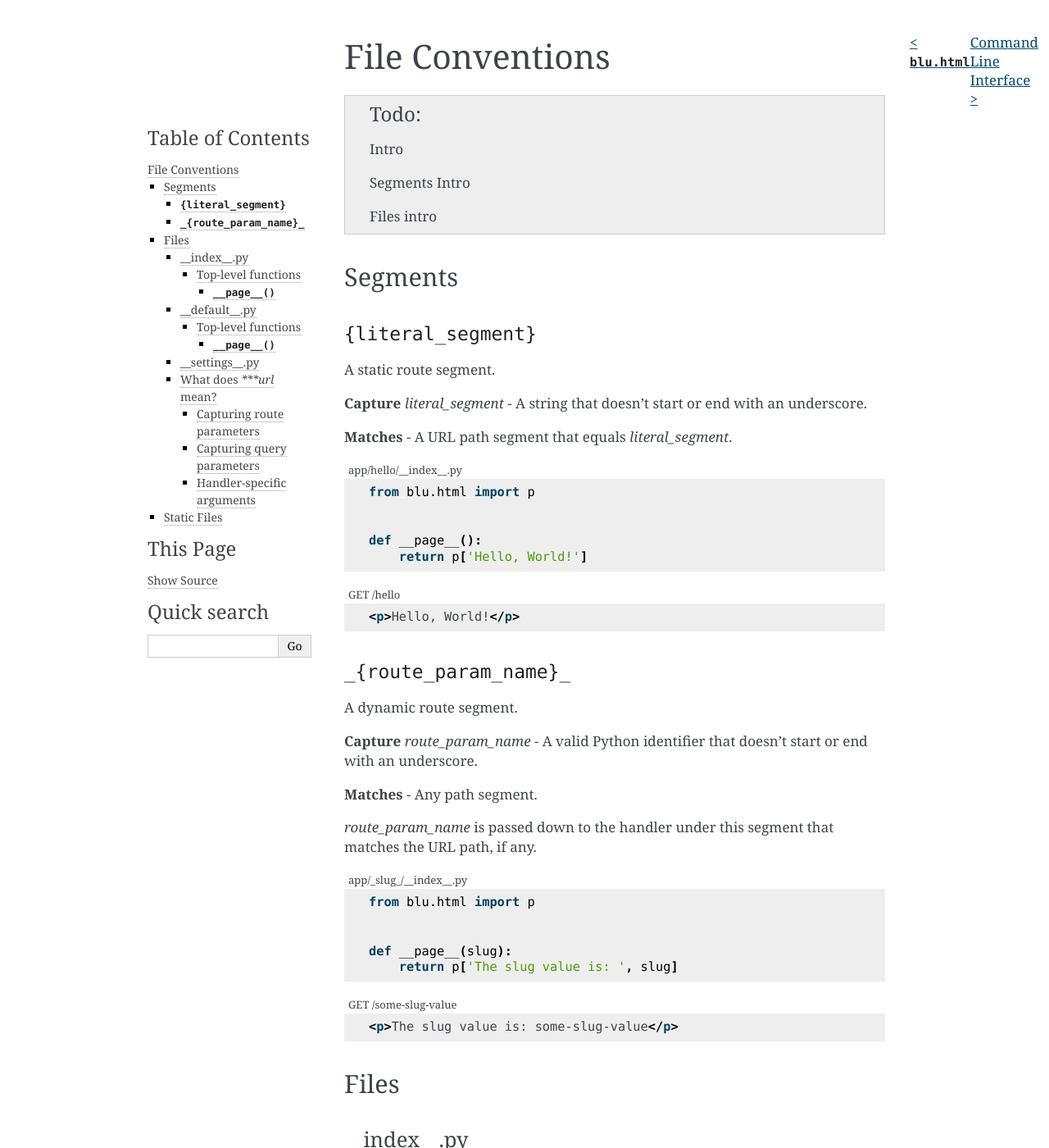
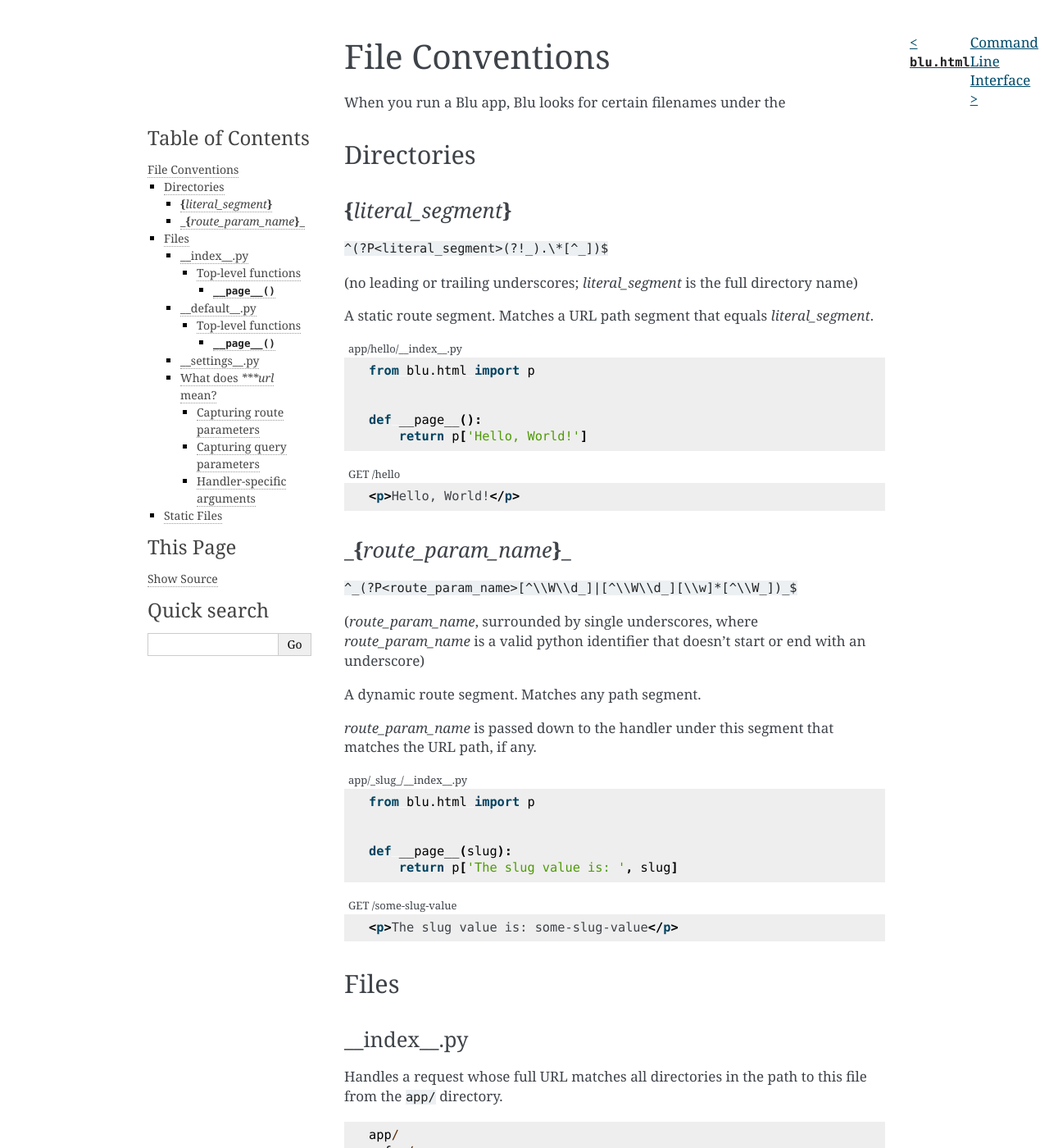
Before and after one commit to johnlarson/blu, a Sphinx documentation site: the page built from docs/api-reference/file-conventions.rst, in a window 1280 px wide and 1400 px high. Shown: the whole window at 82% size. Built offline with Sphinx 7.4.7, drawn with Linux system fonts in a browser that asks for light colours; some of the changed text lies outside the part shown.

Commit message:
progress

```diff
--- a/docs/api-reference/file-conventions.rst
+++ b/docs/api-reference/file-conventions.rst
@@ -1,28 +1,20 @@
 File Conventions
 ================
 
-.. todo::
-
-    Intro
-
-    Segments Intro
-
-    Files intro
+When you run a Blu app, Blu looks for certain filenames under the
 
 
+Directories
+-----------
 
+**{**\ *literal_segment*\ **}**
++++++++++++++++++++
 
-Segments
---------
+``^(?P<literal_segment>(?!_).\*[^_])$``
 
-``{literal_segment}``
-+++++++++++++++++++++
+(no leading or trailing underscores; *literal_segment* is the full directory name)
 
-A static route segment.
-
-**Capture** *literal_segment* - A string that doesn't start or end with an underscore.
-
-**Matches** - A URL path segment that equals *literal_segment*.
+A static route segment. Matches a URL path segment that equals *literal_segment*.
 
 .. code-block:: python
     :caption: app/hello/__index__.py
@@ -38,14 +30,14 @@ A static route segment.
 
     <p>Hello, World!</p>
 
-``_{route_param_name}_``
-++++++++++++++++++++++++
+**_{**\ *route_param_name*\ **}_**
+++++++++++++++++++++++++++++++++++
 
-A dynamic route segment.
+``^_(?P<route_param_name>[^\\W\\d_]|[^\\W\\d_][\\w]*[^\\W_])_$``
 
-**Capture** *route_param_name* - A valid Python identifier that doesn't start or end with an underscore.
+(*route_param_name*, surrounded by single underscores, where *route_param_name* is a valid python identifier that doesn't start or end with an underscore)
 
-**Matches** - Any path segment.
+A dynamic route segment. Matches any path segment.
 
 *route_param_name* is passed down to the handler under this segment that matches the URL path, if any.
 
@@ -69,11 +61,7 @@ Files
 __index__.py
 ++++++++++++
 
-Handle a request whose URL matches the path to this file from the ``app/`` directory.
-
-**Location** - Under a segment directory.
-
-**Matches** - A URL path that matches every segment in the path from the app directory to this file, and has no extra, unmatched URL path segments.
+Handles a request whose full URL matches all directories in the path to this file from the ``app/`` directory.
 
 ::
 
@@ -96,8 +84,6 @@ Top-level functions
 
 .. py:function:: __page__(***url) -> blu.Node | blu.Response | flask.Response
 
-    (see :ref:`file-conventions/files/what-does-triple-start-url-mean`)
-
     Handle a request whose URL path is matched by this file.
 
     .. code-block:: python
@@ -118,6 +104,8 @@ Top-level functions
         <p>The slug value is: some-slug-value</p>
         <p>The query param value is: some-query-value</p>
 
+    :param url: (see :ref:`file-conventions/files/what-does-triple-start-url-mean`)
+
     :return: - If an instance of :type:`blu.Node`, the page that should be sent in the HTTP response.
 
         - If an instance of :type:`blu.Node` or :type:`quart.Node`, the HTTP response that should be sent.
@@ -126,11 +114,7 @@ Top-level functions
 __default__.py
 ++++++++++++++
 
-Handle a request whose URL matches a prefix of the path to this file from the ``app/`` directory, if no match is found at a lower level.
-
-**Location** - Under a segment directory.
-
-**Matches** - A URL path that matches every segment in the path from the app directory to this file, but which has no matching __index__.py in or below the directory containing the __default__.py file.
+Handles a request for which the directories in the path to this file from the ``app/`` directory match a prefix of the URL path, if no other handler file at or below this level matches the URL.
 
 ::
 
@@ -157,8 +141,6 @@ Top-level functions
 
 .. py:function:: __page__([path: str, /, ]***url) -> blu.Node | blu.Response | flask.Response
 
-    (see :ref:`file-conventions/files/what-does-triple-start-url-mean`)
-
     Handle a request whose URL path is matched by this file.
 
     .. code-block:: python
@@ -182,6 +164,7 @@ Top-level functions
         <p>The query param value is: some-query-value</p>
 
     :param path: The remaining, unmatched portion of the URL, with no intial or trailing ``/``.
+    :param url: (see :ref:`file-conventions/files/what-does-triple-start-url-mean`)
 
     :return: - If an instance of :type:`blu.Node`, the page that should be sent in the HTTP response.
 
```
